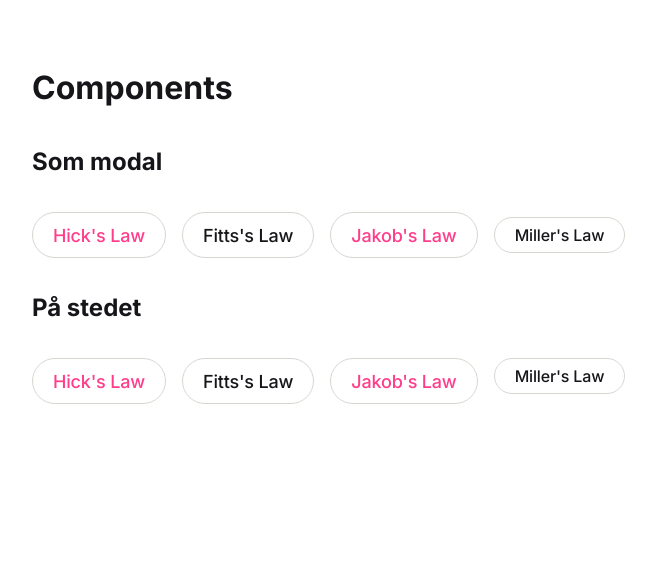
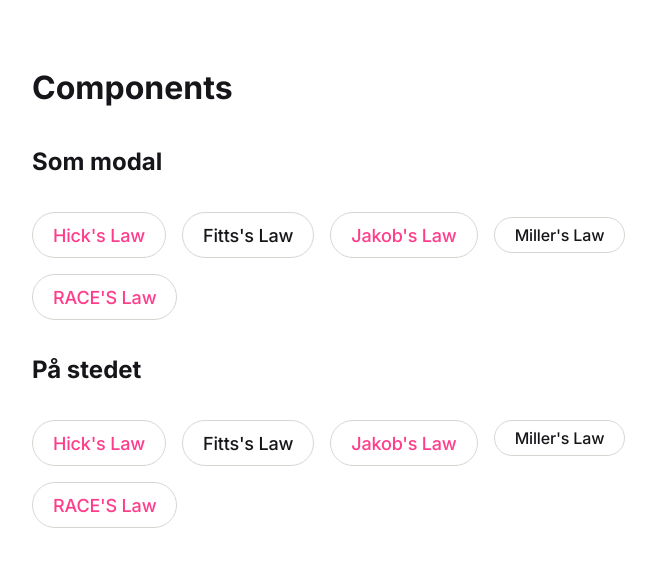
Before and after one commit to SMMathias/nextjs-figma-pill-modal, a Next.js app: page / in a window 1280 px wide. Shown: the top 566 px of the page, without its empty margins (248-904 px from the left). Built offline with nearby package versions, Linux system fonts and the light colour scheme.

Commit message:
Add RACE'S Law to the list of laws for the modal

```diff
--- a/app/page.js
+++ b/app/page.js
@@ -25,6 +25,11 @@ const laws = [
     text: "Vi kan kun holde omkring 7 (± 2) ting i arbejdshukommelsen ad gangen.",
     type: "secondary",
     size: "sm"
+  },
+  {
+    title: "RACE'S Law",
+    text: "Giv den hele armen, men gør det på en måde, der ikke forvirrer brugeren.",
+    type: "primary"
   }
 ];
 
```
